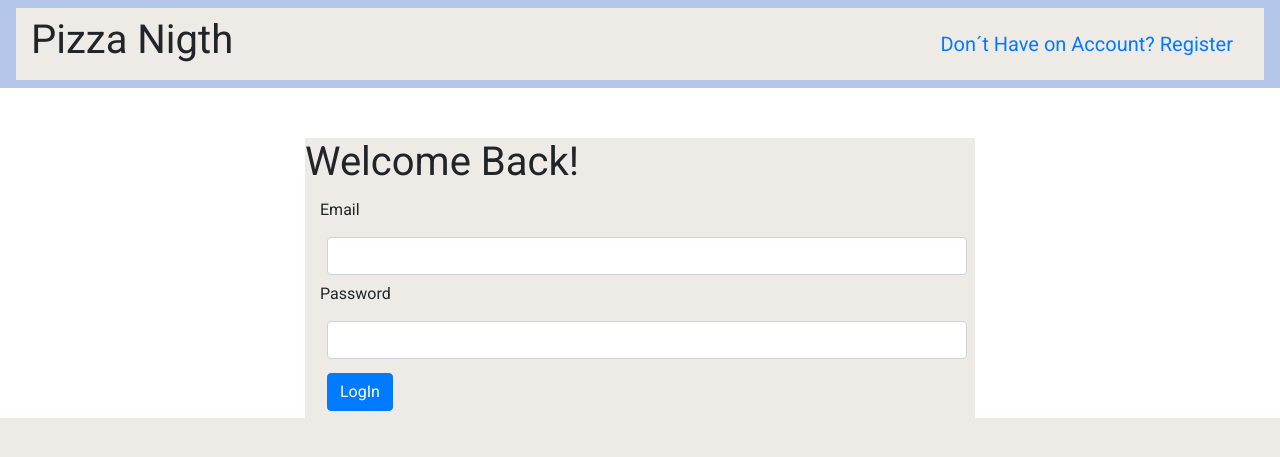
After one commit to jes0402/proyect-codingDojo, a Flask app: template app/templates/loggin_admin.html in a window 1280 px wide. The commit adds this page. Shown: the top 457 px of the page. Run offline with Flask 3, Linux system fonts and the light colour scheme; the template is opened without the code that fills it, so the values that code supplies are empty; some libraries are stand-ins or nearby versions.

Commit message:
arreglos-base

```diff
--- a/app/controllers/orders.py
+++ b/app/controllers/orders.py
@@ -27,10 +27,10 @@ def create_pizza():
         "toppings" : ','.join(request.form.getlist('toppings[]')),
         "users_id": request.form["userSession"]
     }
+    order = Order.save(data)
+    data["orders_id"] = order
     pizza = Pizza.save(data)
     data["pizza_id"] = pizza
-    order = Order.save(data)
-    data["order_id"] = order
     orders = Order.get_order_id(data)
     data["list_toppings"] = data["toppings"].split(",")
     toppings = Topping.getId(data)
--- a/app/models/topping.py
+++ b/app/models/topping.py
@@ -10,7 +10,6 @@ class Topping:
         self.toppings = data['toppings']
         self.updated_at = data['created_at']
         self.updated_at = data['updated_at']
-        self.pizza = []
     # ahora usamos métodos de clase para consultar nuestra base de datos
 
     @classmethod
--- a/app/models/user.py
+++ b/app/models/user.py
@@ -8,6 +8,7 @@ EMAIL_REGEX = re.compile(r'^[a-zA-Z0-9.+_-]+@[a-zA-Z0-9._-]+\.[a-zA-Z]+$')
 class Users:
     def __init__( self , data ):
         self.id = data['id']
+        self.admin = data['admin']
         self.first_name = data['first_name']
         self.last_name = data['last_name']
         self.email = data['email']
--- a/app/templates/account_info.html
+++ b/app/templates/account_info.html
@@ -66,6 +66,9 @@
                 </div>
             </form>
         </div>
+            <div class="container info">
+                <p></p>
+            </div>
     </div>
     </main>
 </body>
--- /dev/null
+++ b/app/templates/loggin_admin.html
@@ -0,0 +1,50 @@
+<!DOCTYPE html>
+<html lang="en">
+<head>
+    <meta charset="UTF-8">
+    <link rel="stylesheet" href="https://cdn.jsdelivr.net/npm/bootstrap@4.6.2/dist/css/bootstrap.min.css" integrity="sha384-xOolHFLEh07PJGoPkLv1IbcEPTNtaed2xpHsD9ESMhqIYd0nLMwNLD69Npy4HI+N" crossorigin="anonymous">
+    <script src="https://cdn.jsdelivr.net/npm/jquery@3.5.1/dist/jquery.slim.min.js" integrity="sha384-DfXdz2htPH0lsSSs5nCTpuj/zy4C+OGpamoFVy38MVBnE+IbbVYUew+OrCXaRkfj" crossorigin="anonymous"></script>
+    <link rel="stylesheet" href="https://stackpath.bootstrapcdn.com/bootstrap/4.3.1/css/bootstrap.min.css" integrity="sha384-ggOyR0iXCbMQv3Xipma34MD+dH/1fQ784/j6cY/iJTQUOhcWr7x9JvoRxT2MZw1T" crossorigin="anonymous"/>
+    <link href="https://fonts.googleapis.com/css2?family=Roboto:ital,wght@0,400;1,100&display=swap" rel="stylesheet">
+    <link rel="stylesheet" type="text/css" href="{{url_for('static', filename='style.css')}}">
+    <title>Login</title>
+</head>
+<body>
+    <nav class="navbar navbar-expand-lg bg-body-tertiary">
+        <div class="container-fluid">
+            <h1 class="navbar-text">Pizza Nigth</h1>
+        <button class="navbar-toggler" type="button" data-bs-toggle="collapse" data-bs-target="#navbarText" aria-controls="navbarText" aria-expanded="false" aria-label="Toggle navigation">
+            <span class="navbar-toggler-icon"></span>
+        </button>
+        <div class="collapse navbar-collapse">
+            <a class="navbar-brand" href="/">Don´t Have on Account? Register</a>
+        </div>
+        </div>
+    </nav>
+    <div class="error-message">
+        {% with messages = get_flashed_messages(category_filter=['login'])%}
+        {% if messages %}
+        <div class="alert alert-danger" role="alert">
+            <span><strong>Error: </strong>{{messages[0]}}</span>
+        </div>
+        {% endif %}
+        {% endwith %}
+    </div>
+    <div class="contaner-login">
+        <form action="/login" method="POST" class="row g-3">
+            <h1 class="title_login card-title">Welcome Back!</h1>
+            <div class="col-12">
+                <label for="email" class="form-label">Email</label>
+                <input type="email" class="form-control" name='email' required>
+            </div>
+            <div class="col-12">
+                <label for="password" class="form-label">Password</label>
+                <input type="password" class="form-control" name='password' required>
+            </div>
+            <div class="col-12">
+                <input type=submit value=LogIn class="btn btn-primary">
+            </div>
+        </form>
+</div>
+</body>
+</html>
```
Also changed, not shown: app/controllers/users.py (+5 -2 lines), app/models/order.py (+9 -7 lines), app/models/pizza.py (+7 -3 lines), 2 other files.
